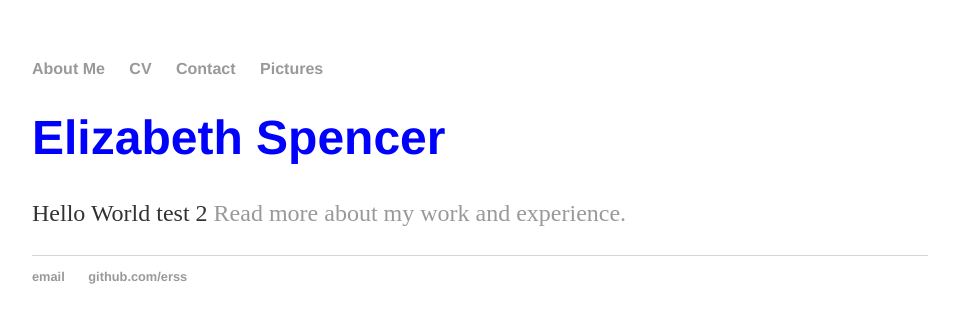
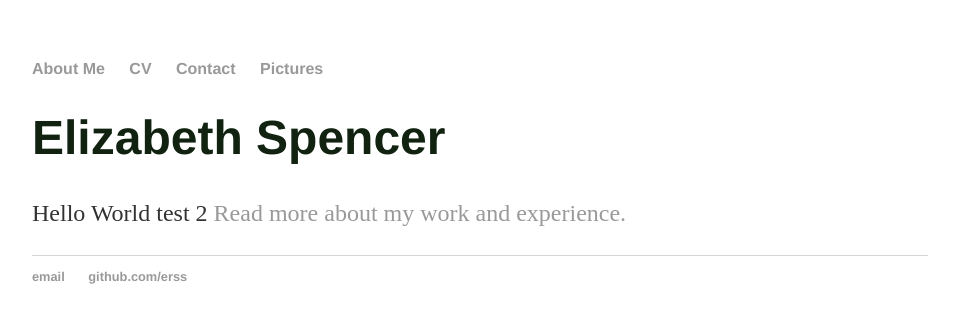
Before and after one commit to erss/erss.github.io, a Jekyll site: the page built from index.html, in a window 1280 px wide. Shown: the top 323 px of the page, without its empty margins (160-1119 px from the left). Built offline with Jekyll 4.4.1, drawn with Linux system fonts in a browser that asks for light colours.

Commit message:
Update main.css

```diff
--- a/css/main.css
+++ b/css/main.css
@@ -22,7 +22,7 @@ a:hover {
 h1 {
     font-size: 3em;
     font-family:'Helvetica', 'Arial', 'Sans-Serif';
-    color: blue;
+    color: #121;
 }
 p {
     font-size: 1.5em;
```
